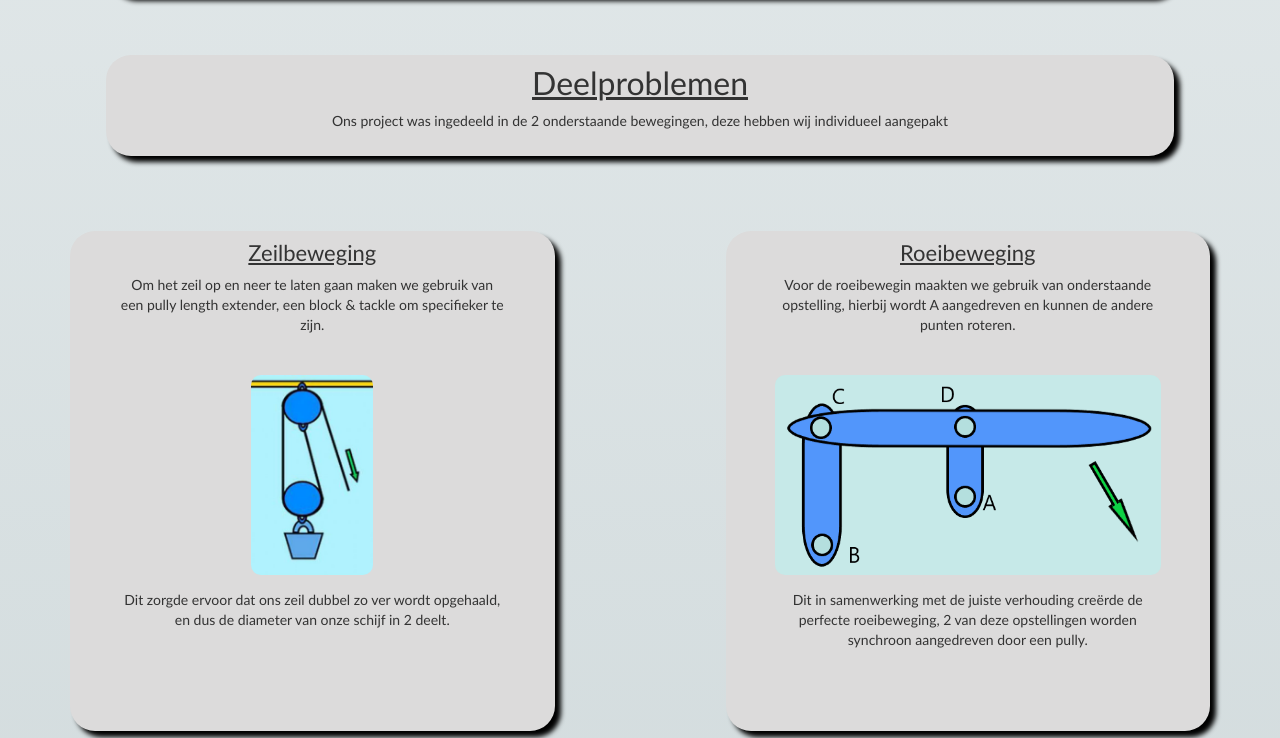
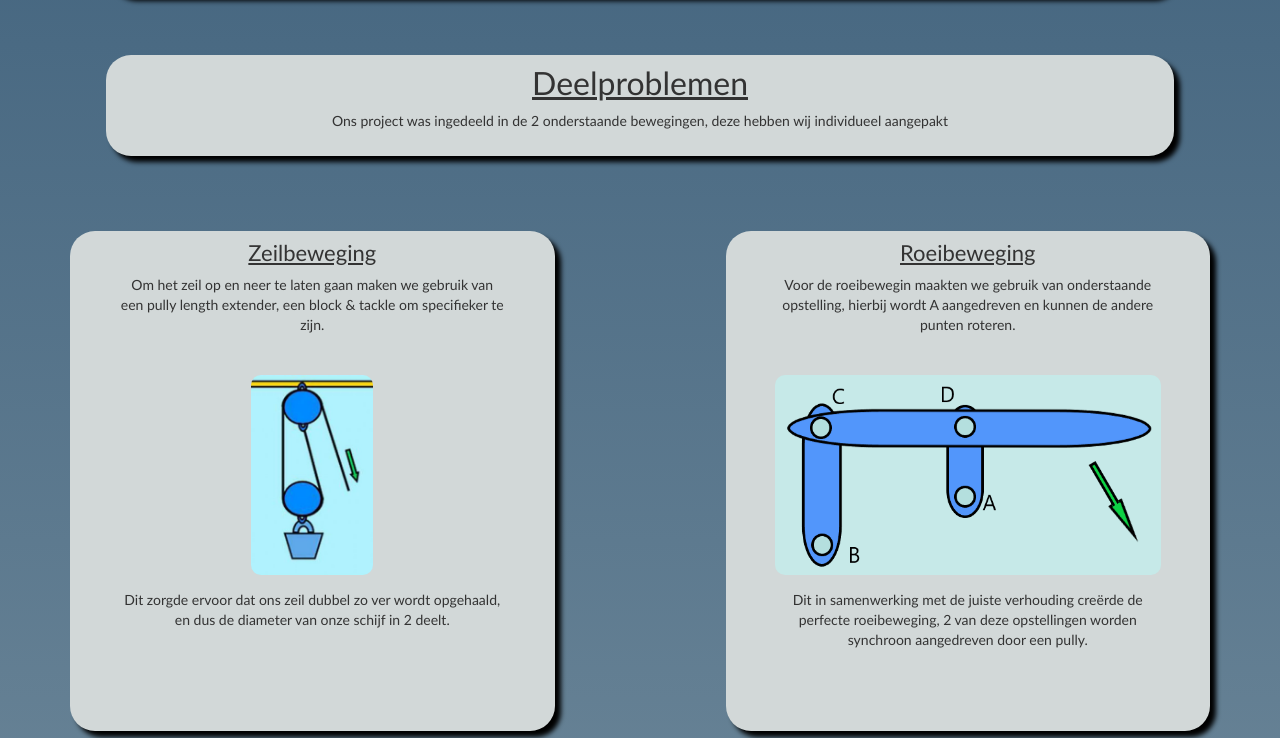
Before and after one commit to Nick3sen/website, a plain HTML site: page index.html in a window 1280 px wide. Shown: the part 1090-1828 px from the top of the page. Drawn offline with nearby package versions, Linux system fonts and the light colour scheme.

Commit message:
changed color

```diff
--- a/style.css
+++ b/style.css
@@ -67,7 +67,7 @@ h1{
 
 #main{
   margin-top: 50px;
-  background-image: linear-gradient(rgb(233, 238, 239), rgb(183, 197, 200));
+  background-image: linear-gradient(rgb(44, 81, 112), rgb(183, 197, 200));
   display: flex;
   flex-direction: column;
   justify-content: space-around;
@@ -79,7 +79,8 @@ h1{
 #badge{
     font-family: 'Gill Sans', 'Gill Sans MT', Calibri, 'Trebuchet MS', sans-serif;
     margin-top: 60px;
-    background-color: rgb(220, 219, 219);
+    background-color: rgb(210, 216, 216);
+    /* 220, 219, 219 */
     width: 75%;
     border-radius: 25px;
     height: auto;
@@ -133,7 +134,7 @@ footer{
 #move{
   font-family: 'Gill Sans', 'Gill Sans MT', Calibri, 'Trebuchet MS', sans-serif;
   margin-top: 50px;
-  background-color: rgb(220, 219, 219);
+  background-color: rgb(210, 216, 216);
   width: 42.5%;
   border-radius: 25px;
   height: 500px;
```
